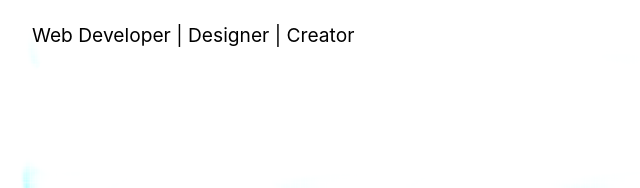
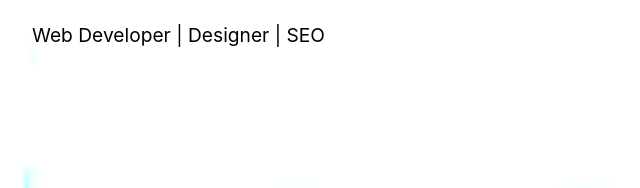
Before and after one commit to pradhumna-ghunnar/pradhumna-ghunnar, a plain HTML site: page index.html in a window 1280 px wide. Shown: the part 442-630 px from the top of the page, 0-640 px from the left. Drawn offline with nearby package versions, Linux system fonts and the light colour scheme.

Commit message:
added SEO

```diff
--- a/index.html
+++ b/index.html
@@ -47,7 +47,7 @@
     <main>
       <section id="home" class="hero">
         <h1>Hi I'm <span style="color: red">Pradhumna</span><br />Ghunnar</h1>
-        <p>Web Developer | Designer | Creator</p>
+        <p>Web Developer | Designer | SEO</p>
       </section>
       <section id="about">
         <hr />
```
